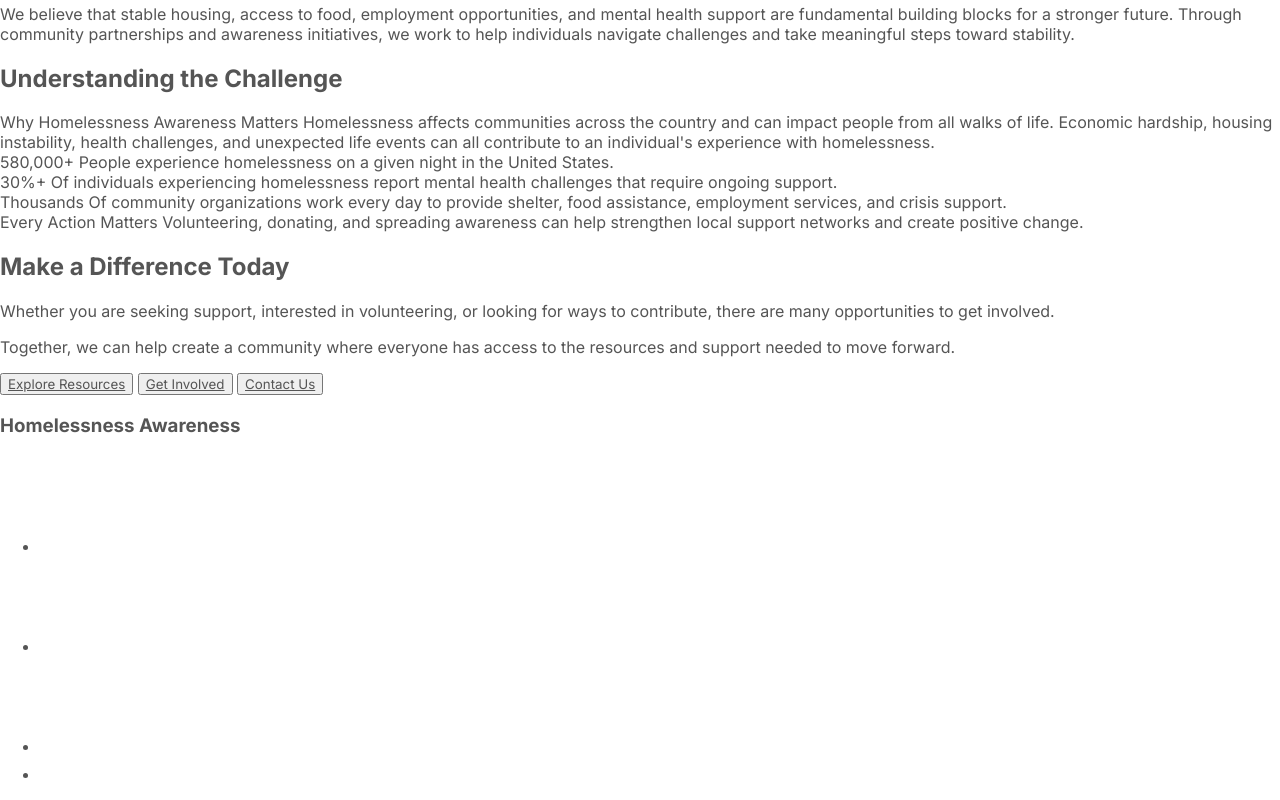
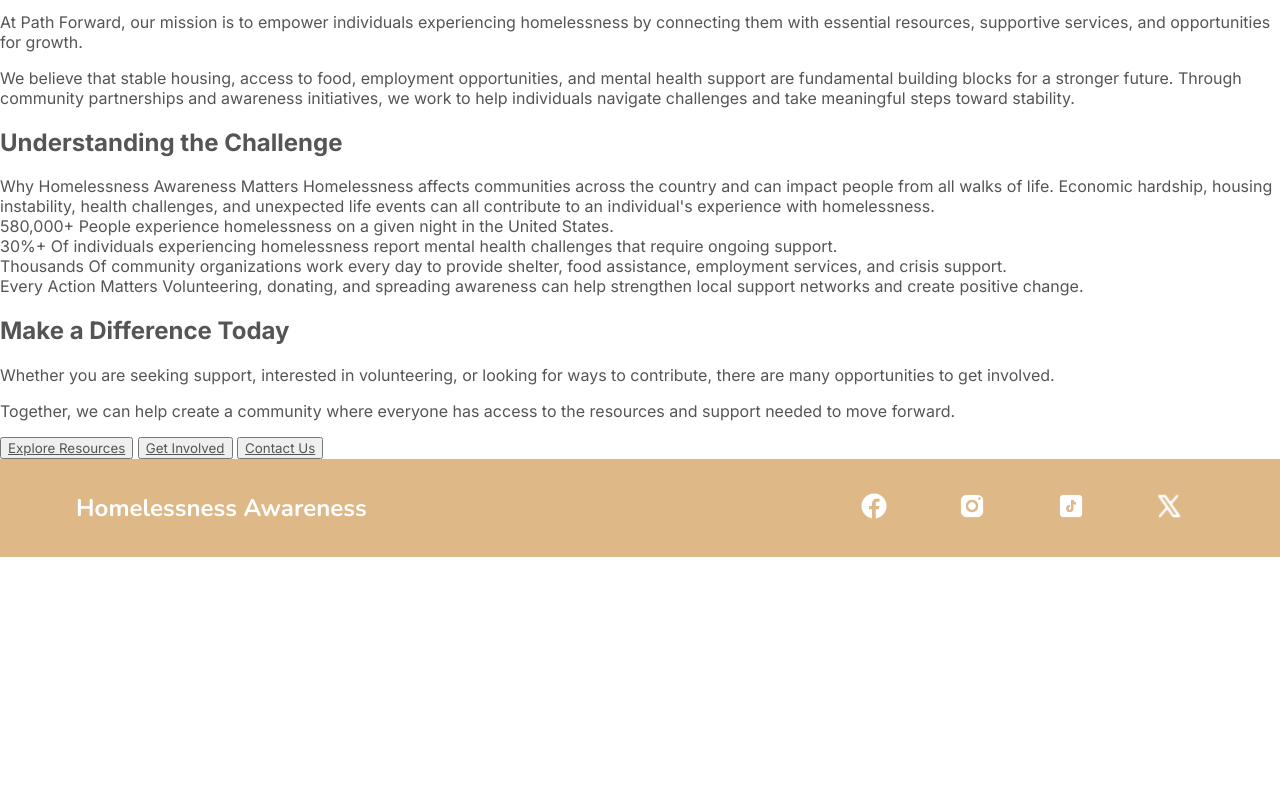
Before and after one commit to xliu-lerma/path_forward, a plain HTML site: page root/index.html in a window 1280 px wide. Shown: the part 1299-2099 px from the top of the page. After the commit the page ends 1856 px from the top, so only its background shows below. Drawn offline with nearby package versions, Linux system fonts and the light colour scheme.

Commit message:
added footer styling

```diff
--- a/css/styles.css
+++ b/css/styles.css
@@ -28,7 +28,7 @@ html, body {
     text-decoration: none;
 }
 
-.nav a:hover {
+.main-nav a:hover {
     background-color: rgba(255, 255, 255, 0.3);
 }
 
@@ -51,13 +51,48 @@ html, body {
 
 .project-name {
     margin: 0;
-    padding: 0;
+    padding: 0.5em;
     text-align: center;
     font-family: Nunito;
-    font-size: 2em;
+    font-size: 1.5em;
     color: white;
 }
 
 .project-name-large {
     font-size: 4em;
 }
+
+.container {
+    max-width: 90%;
+    margin: 0 auto;
+    padding: 0 auto;
+}
+
+
+
+
+
+
+
+.main-footer {
+    background-color: burlywood;
+    padding: 0;
+}
+
+.main-footer-container {
+    display: flex;
+    align-items: center;
+}
+
+.main-footer-container ul {
+    flex-grow: 1;
+    text-align: end;
+}
+.footer-nav img {
+    width: 30px;
+    height: 30px;
+}
+
+.footer-nav li {
+    padding: 0 1em;
+}
--- a/root/index.html
+++ b/root/index.html
@@ -74,14 +74,16 @@
             <button type = "button"><a href = "contact.html">Contact Us</a></button>
         </section>
 
-        <footer>
-            <h3>Homelessness Awareness</h3>
-            <ul>
-                <li><img src = "../images/logo_facebook.png"></li>
-                <li><img src = "../images/logo_instagram.png"></li>
-                <li><img src = "../images/logo_tiktok.png"></li>
-                <li><img src = "../images/logo_x.png"></li>
-            </ul>
+        <footer class = "main-footer">
+            <div class = "container main-footer-container">
+            <h3 class = "project-name">Homelessness Awareness</h3>
+                <ul class = "nav footer-nav">
+                    <li><a href = "https://facebook.com" target = "_blank"><img src = "../images/logo_facebook.png"></li></a>
+                    <li><a href = "https://instagram.com" target = "_blank"><img src = "../images/logo_instagram.png"></li></a>
+                    <li><a href = "https://tiktok.com" target = "_blank"><img src = "../images/logo_tiktok.png"></a></li>
+                    <li><a href = "https://x.com"><img src = "../images/logo_x.png"></a></li>
+                </ul>
+            </div>
         </footer>
     </body>
 </html>
```
Also changed, not shown: root/about.html (+10 -8 lines), root/contact.html (+10 -8 lines), root/get_involved.html (+10 -8 lines), root/resources.html (+10 -8 lines).
